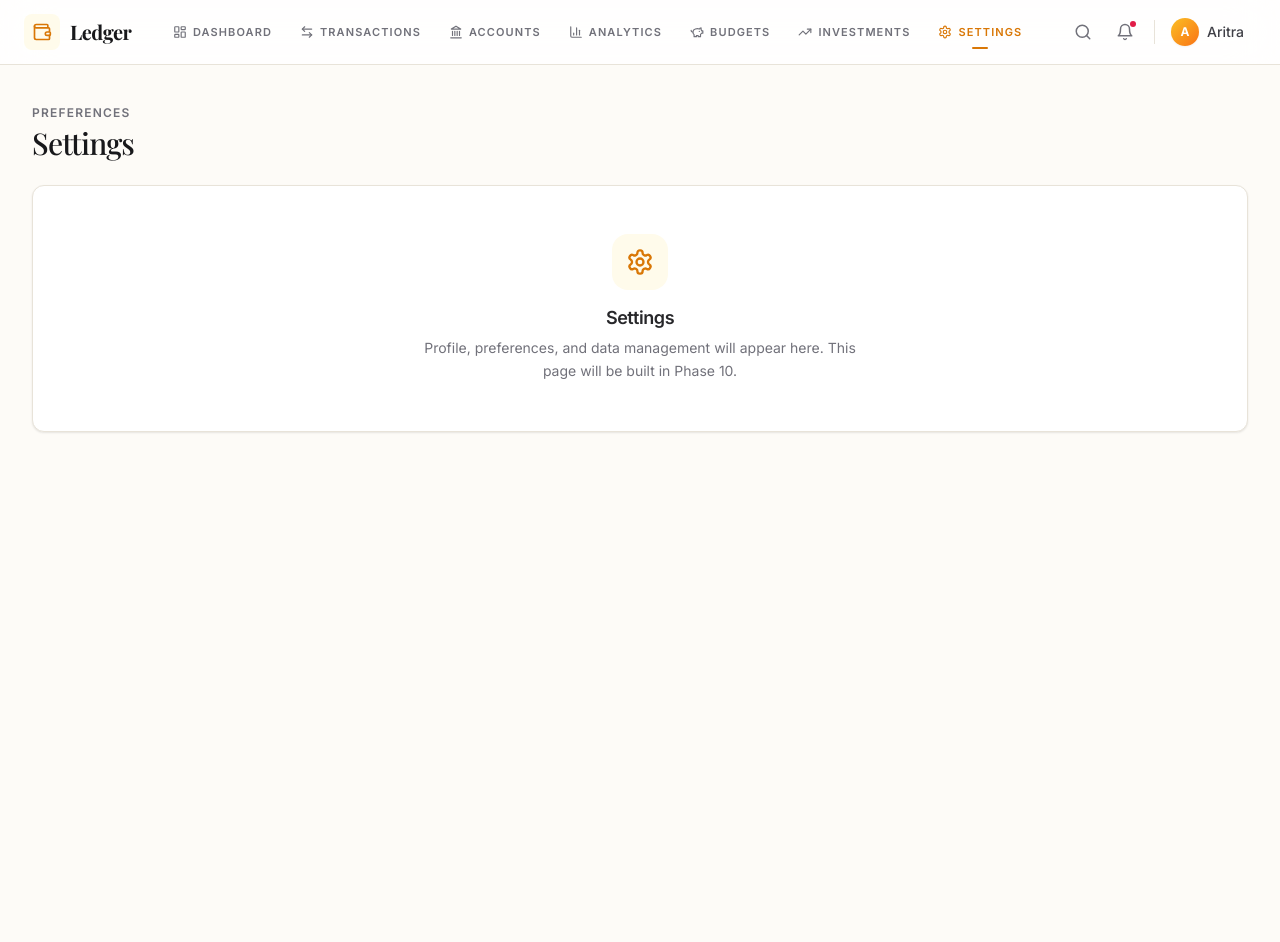
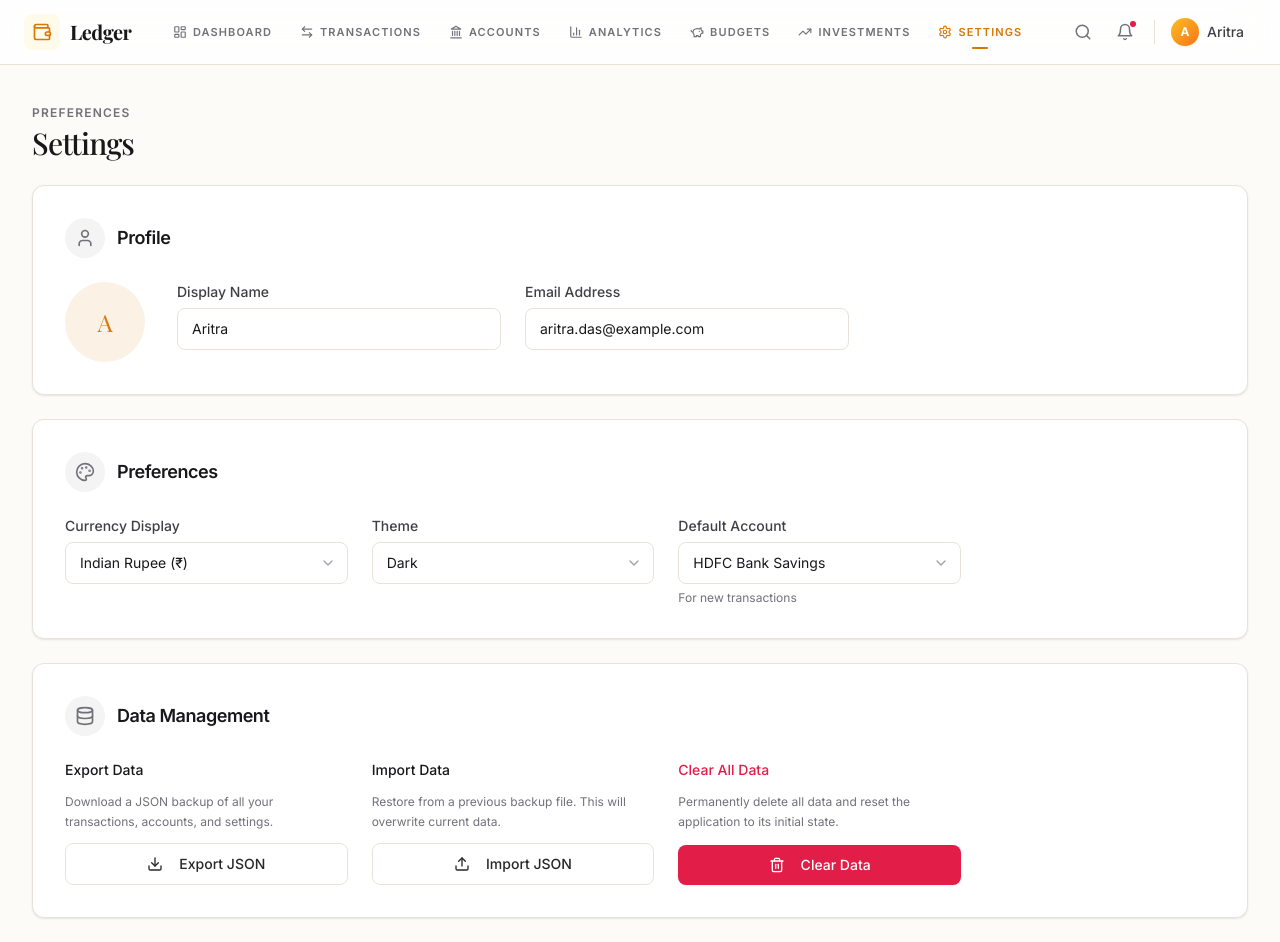
Before and after one commit to aritraio/FSD-2-Project, a React (Vite) app: page /settings in a window 1280 px wide. Shown: the top 942 px of the page. Before the commit the page ends 800 px from the top, so only its background shows below. Built offline with nearby package versions, Linux system fonts and the light colour scheme; a web font is replaced by a local one.

Commit message:
feat: implement comprehensive user settings, data management, and profile customization features

```diff
--- a/src/pages/SettingsPage.jsx
+++ b/src/pages/SettingsPage.jsx
@@ -1,20 +1,242 @@
-import React from 'react';
-import { Settings } from 'lucide-react';
+import React, { useState, useEffect, useRef } from 'react';
+import { Settings, User, Palette, Database, Download, Upload, Trash2, Info } from 'lucide-react';
+import { getSettings, saveSettings, exportAllData, importData, clearAllData } from '../services/storage';
+import { Input, Select, Button, ConfirmDialog } from '../components/ui';
 
 export default function SettingsPage() {
+  const [settings, setSettings] = useState(null);
+  const [isClearDialogOpen, setIsClearDialogOpen] = useState(false);
+  const [alertMsg, setAlertMsg] = useState(null); // { type: 'success' | 'error', text: '' }
+  const fileInputRef = useRef(null);
+
+  useEffect(() => {
+    setSettings(getSettings());
+  }, []);
+
+  if (!settings) return null;
+
+  const handleChange = (key, value) => {
+    const updated = { ...settings, [key]: value };
+    setSettings(updated);
+    saveSettings(updated);
+
+    // Dispatch a custom event in case other components (like a ThemeProvider) need to know immediately
+    window.dispatchEvent(new Event('ledger_settings_updated'));
+    showAlert('success', 'Settings updated successfully.');
+  };
+
+  const showAlert = (type, text) => {
+    setAlertMsg({ type, text });
+    setTimeout(() => setAlertMsg(null), 3000);
+  };
+
+  const handleExport = () => {
+    try {
+      const dataStr = exportAllData();
+      const dataUri = 'data:application/json;charset=utf-8,'+ encodeURIComponent(dataStr);
+      const exportFileDefaultName = `ledger_backup_${new Date().toISOString().split('T')[0]}.json`;
+      const linkElement = document.createElement('a');
+      linkElement.setAttribute('href', dataUri);
+      linkElement.setAttribute('download', exportFileDefaultName);
+      linkElement.click();
+      showAlert('success', 'Data exported successfully.');
+    } catch (e) {
+      showAlert('error', 'Failed to export data.');
+    }
+  };
+
+  const handleImportClick = () => {
+    if (fileInputRef.current) {
+      fileInputRef.current.click();
+    }
+  };
+
+  const handleFileChange = (e) => {
+    const file = e.target.files[0];
+    if (!file) return;
+
+    const reader = new FileReader();
+    reader.onload = (event) => {
+      try {
+        const jsonStr = event.target.result;
+        importData(jsonStr);
+        showAlert('success', 'Data imported successfully. Reloading...');
+        setTimeout(() => window.location.reload(), 1500);
+      } catch (err) {
+        showAlert('error', 'Failed to import data. Invalid JSON.');
+      }
+    };
+    reader.readAsText(file);
+    e.target.value = null;
+  };
+
+  const handleClearData = () => {
+    clearAllData();
+    setIsClearDialogOpen(false);
+    showAlert('success', 'All data cleared. Reloading...');
+    setTimeout(() => window.location.reload(), 1500);
+  };
+
+  const getInitials = (name) => {
+    if (!name) return 'U';
+    return name.split(' ').map(n => n[0]).join('').substring(0, 2).toUpperCase();
+  };
+
   return (
-    <div className="space-y-6">
+    <div className="space-y-6 pb-12">
       <div>
         <p className="label mb-1">Preferences</p>
         <h1 className="heading-lg text-zinc-900 dark:text-text-dark-primary">Settings</h1>
       </div>
-      <div className="card p-12 flex flex-col items-center justify-center text-center">
-        <div className="w-14 h-14 rounded-2xl bg-amber-50 dark:bg-[rgba(245,158,11,0.12)] flex items-center justify-center mb-4">
-          <Settings className="w-7 h-7 text-brand-amber" />
+
+      {alertMsg && (
+        <div className={`p-4 rounded-lg text-sm font-medium transition-opacity ${
+          alertMsg.type === 'success' ? 'bg-brand-emerald/10 text-brand-emerald' : 'bg-brand-red/10 text-brand-red'
+        }`}>
+          {alertMsg.text}
         </div>
-        <h2 className="heading-sm text-zinc-800 dark:text-text-dark-primary mb-2">Settings</h2>
-        <p className="body-sm max-w-md">Profile, preferences, and data management will appear here. This page will be built in Phase 10.</p>
-      </div>
+      )}
+
+      {/* Profile Section */}
+      <section className="card p-6 md:p-8">
+        <div className="flex items-center gap-3 mb-6">
+          <div className="w-10 h-10 rounded-full bg-zinc-100 dark:bg-surface-dark flex items-center justify-center">
+            <User className="w-5 h-5 text-zinc-500 dark:text-text-dark-secondary" />
+          </div>
+          <h2 className="heading-sm text-zinc-900 dark:text-text-dark-primary">Profile</h2>
+        </div>
+        <div className="flex flex-col md:flex-row gap-8 items-start">
+          <div className="w-20 h-20 rounded-full bg-brand-amber/10 text-brand-amber flex items-center justify-center text-2xl font-serif shrink-0">
+            {getInitials(settings.userName)}
+          </div>
+          <div className="grid grid-cols-1 md:grid-cols-2 gap-6 w-full max-w-2xl">
+            <Input
+              label="Display Name"
+              value={settings.userName || ''}
+              onChange={(e) => handleChange('userName', e.target.value)}
+            />
+            <Input
+              label="Email Address"
+              type="email"
+              value={settings.email || ''}
+              onChange={(e) => handleChange('email', e.target.value)}
+            />
+          </div>
+        </div>
+      </section>
+
+      {/* Preferences Section */}
+      <section className="card p-6 md:p-8">
+        <div className="flex items-center gap-3 mb-6">
+          <div className="w-10 h-10 rounded-full bg-zinc-100 dark:bg-surface-dark flex items-center justify-center">
+            <Palette className="w-5 h-5 text-zinc-500 dark:text-text-dark-secondary" />
+          </div>
+          <h2 className="heading-sm text-zinc-900 dark:text-text-dark-primary">Preferences</h2>
+        </div>
+        <div className="grid grid-cols-1 md:grid-cols-2 lg:grid-cols-3 gap-6 max-w-4xl">
+          <Select
+            label="Currency Display"
+            value={settings.currency || 'INR'}
+            onChange={(e) => handleChange('currency', e.target.value)}
+            options={[
+              { value: 'INR', label: 'Indian Rupee (₹)' },
+              { value: 'USD', label: 'US Dollar ($)' },
+              { value: 'EUR', label: 'Euro (€)' }
+            ]}
+          />
+          <Select
+            label="Theme"
+            value={settings.theme || 'system'}
+            onChange={(e) => handleChange('theme', e.target.value)}
+            options={[
+              { value: 'light', label: 'Light' },
+              { value: 'dark', label: 'Dark' },
+              { value: 'system', label: 'System Default' }
+            ]}
+          />
+          <Select
+            label="Default Account"
+            value={settings.defaultAccount || ''}
+            onChange={(e) => handleChange('defaultAccount', e.target.value)}
+            options={[
+              { value: 'acc-1', label: 'HDFC Bank Savings' },
+              { value: 'acc-2', label: 'ICICI Emergency Fund' },
+              { value: 'acc-3', label: 'SBI SimplyClick Credit Card' },
+              { value: 'acc-4', label: 'Amazon Pay ICICI Card' },
+              { value: 'acc-5', label: 'Cash in Hand' }
+            ]}
+            hint="For new transactions"
+          />
+        </div>
+      </section>
+
+      {/* Data Management Section */}
+      <section className="card p-6 md:p-8">
+        <div className="flex items-center gap-3 mb-6">
+          <div className="w-10 h-10 rounded-full bg-zinc-100 dark:bg-surface-dark flex items-center justify-center">
+            <Database className="w-5 h-5 text-zinc-500 dark:text-text-dark-secondary" />
+          </div>
+          <h2 className="heading-sm text-zinc-900 dark:text-text-dark-primary">Data Management</h2>
+        </div>
+        <div className="grid grid-cols-1 md:grid-cols-3 gap-6 max-w-4xl">
+          <div className="flex flex-col gap-3">
+            <h3 className="text-sm font-medium text-zinc-900 dark:text-text-dark-primary">Export Data</h3>
+            <p className="text-xs text-zinc-500 dark:text-text-dark-secondary leading-relaxed">Download a JSON backup of all your transactions, accounts, and settings.</p>
+            <Button variant="secondary" onClick={handleExport} className="mt-auto justify-center">
+              <Download className="w-4 h-4 mr-2" />
+              Export JSON
+            </Button>
+          </div>
+          <div className="flex flex-col gap-3">
+            <h3 className="text-sm font-medium text-zinc-900 dark:text-text-dark-primary">Import Data</h3>
+            <p className="text-xs text-zinc-500 dark:text-text-dark-secondary leading-relaxed">Restore from a previous backup file. This will overwrite current data.</p>
+            <Button variant="secondary" onClick={handleImportClick} className="mt-auto justify-center">
+              <Upload className="w-4 h-4 mr-2" />
+              Import JSON
+            </Button>
+            <input
+              type="file"
+              accept=".json"
+              className="hidden"
+              ref={fileInputRef}
+              onChange={handleFileChange}
+            />
+          </div>
+          <div className="flex flex-col gap-3">
+            <h3 className="text-sm font-medium text-brand-red">Clear All Data</h3>
+            <p className="text-xs text-zinc-500 dark:text-text-dark-secondary leading-relaxed">Permanently delete all data and reset the application to its initial state.</p>
+            <Button variant="destructive" onClick={() => setIsClearDialogOpen(true)} className="mt-auto justify-center">
+              <Trash2 className="w-4 h-4 mr-2" />
+              Clear Data
+            </Button>
+          </div>
+        </div>
+      </section>
+
+      {/* About Section */}
+      <section className="card p-6 md:p-8">
+        <div className="flex items-center gap-3 mb-6">
+          <div className="w-10 h-10 rounded-full bg-zinc-100 dark:bg-surface-dark flex items-center justify-center">
+            <Info className="w-5 h-5 text-zinc-500 dark:text-text-dark-secondary" />
+          </div>
+          <h2 className="heading-sm text-zinc-900 dark:text-text-dark-primary">About</h2>
+        </div>
+        <div className="flex flex-col gap-1 text-sm text-zinc-600 dark:text-text-dark-secondary">
+          <p className="font-medium text-zinc-900 dark:text-text-dark-primary mb-1">Ledger — Personal Finance Tracker</p>
+          <p>Version 1.0.0</p>
+          <p>A production-quality personal finance dashboard built with React + Vite.</p>
+          <p className="mt-2 text-xs">Built for tracking net worth, cash flow, and budgets.</p>
+        </div>
+      </section>
+
+      <ConfirmDialog
+        isOpen={isClearDialogOpen}
+        onClose={() => setIsClearDialogOpen(false)}
+        onConfirm={handleClearData}
+        title="Clear All Data?"
+        message="This will permanently delete all your transactions, accounts, budgets, and investments. The app will be reset to its initial state."
+        confirmLabel="Yes, Clear Data"
+      />
     </div>
   );
 }
```
Also changed, not shown: 1 other file (tests, documents, lock files or other folders).
